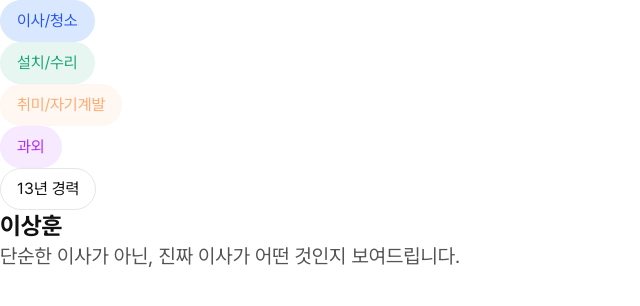
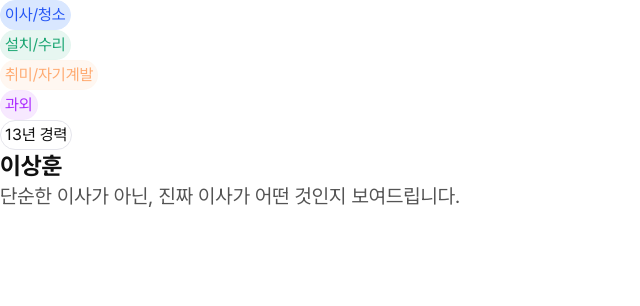
Before and after one commit to prgrms-web-devcourse-final-project/WEB3_4_ZIZON_FE, a Next.js app: page / in a window 1280 px wide. Shown: the top 306 px of the page, without its empty margins (0-640 px from the left). Built offline with nearby package versions, Linux system fonts and the light colour scheme.

Commit message:
design: px to rem 세팅

```diff
--- a/src/app/globals.css
+++ b/src/app/globals.css
@@ -1,6 +1,7 @@
 @import 'tailwindcss';
 
 :root {
+  --spacing: 1px; /* 기본 간격 스케일 */
 }
 @theme {
   --color-black12: #111111;
```
